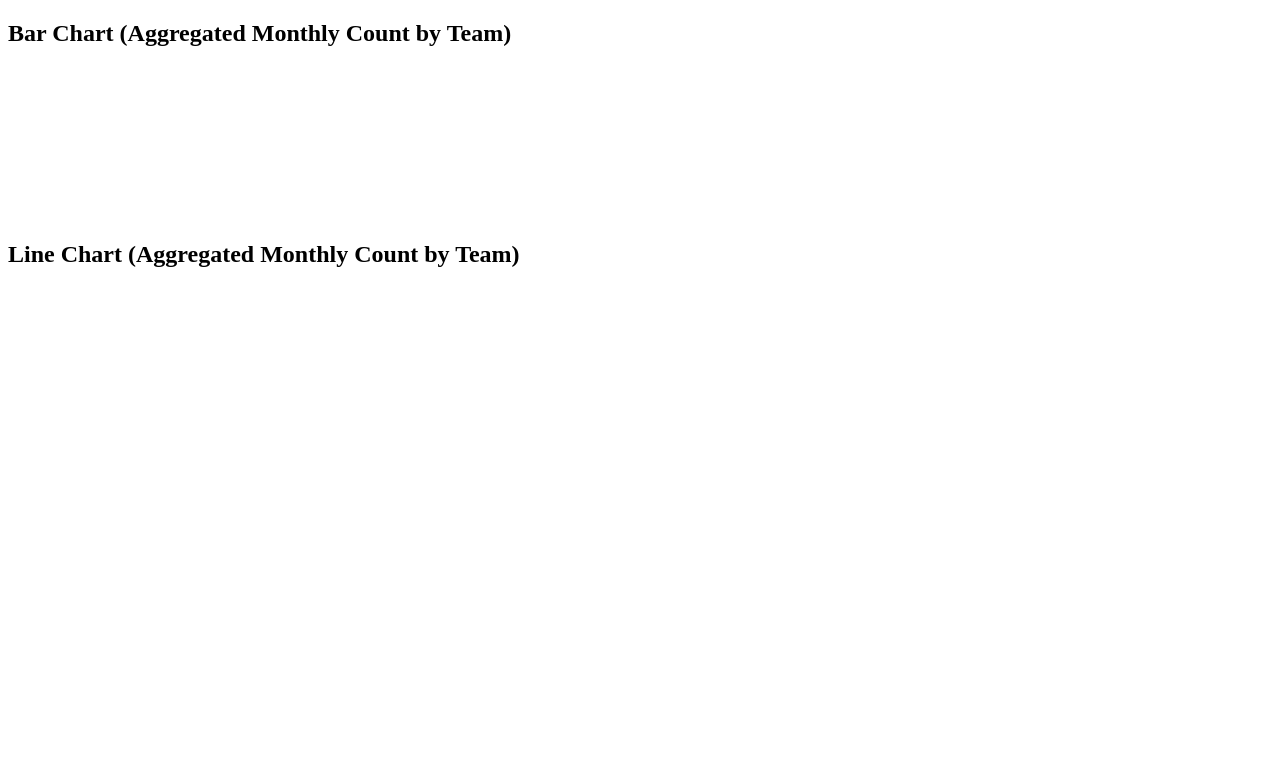
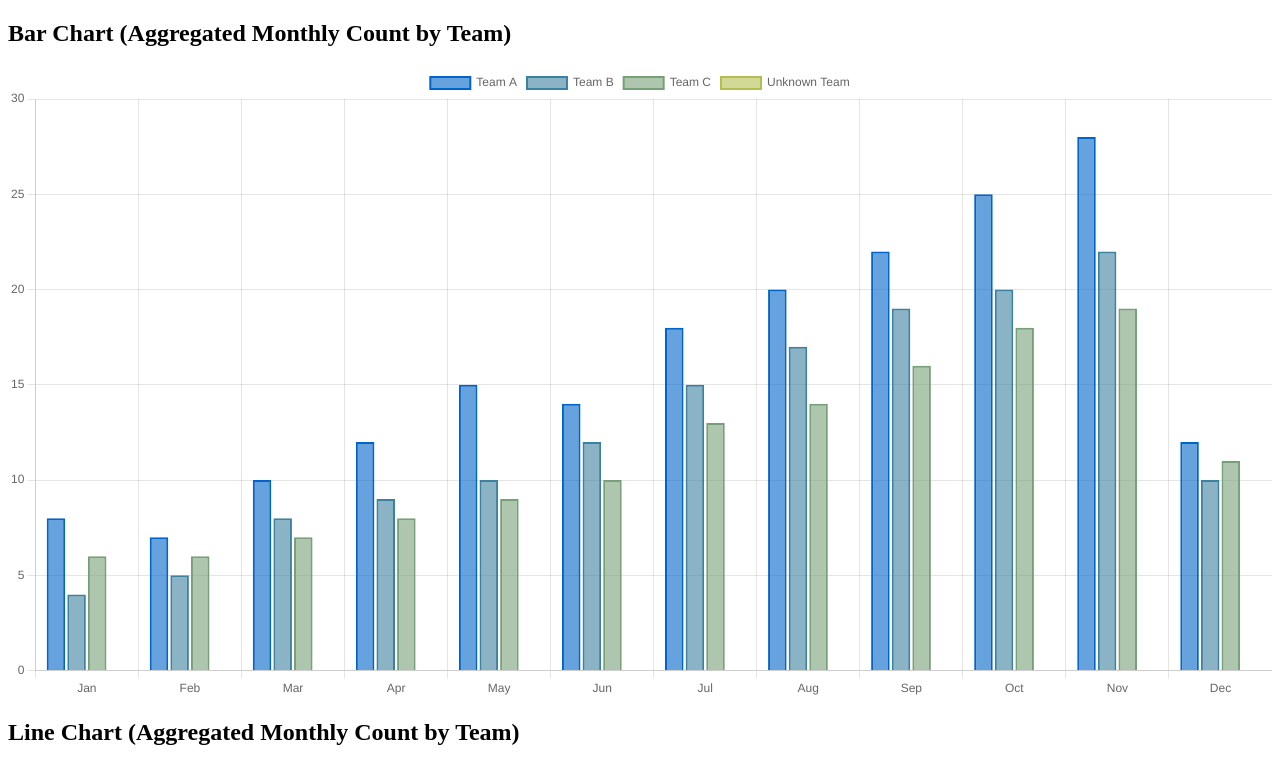
Before and after one commit to ag143/GCPPCA, a plain HTML site: page CSV.html in a window 1280 px wide. Shown: the top 763 px of the page. Drawn offline with nearby package versions, Linux system fonts and the light colour scheme.

Commit message:
Update CSV.html

```diff
--- a/CSV.html
+++ b/CSV.html
@@ -22,22 +22,28 @@
             let aggregatedData = {}; // Store aggregated counts
 
             rows.forEach(row => {
-                const [date, month, team, count] = row.split(",");
-                const monthTrimmed = month.trim();
-                const teamTrimmed = team.trim();
-                const countValue = parseInt(count.trim());
+                if (!row.trim()) return; // Skip empty lines
 
-                if (!aggregatedData[monthTrimmed]) {
-                    aggregatedData[monthTrimmed] = {};
+                const cols = row.split(",");
+                if (cols.length < 4) return; // Skip malformed rows
+
+                let [date, month, team, count] = cols.map(col => col.trim());
+
+                if (!month) return; // Skip rows without a valid month
+                team = team || "Unknown Team"; // Default team name if missing
+                count = parseInt(count) || 0; // Default count to 0 if missing or invalid
+
+                if (!aggregatedData[month]) {
+                    aggregatedData[month] = {};
                 }
-                if (!aggregatedData[monthTrimmed][teamTrimmed]) {
-                    aggregatedData[monthTrimmed][teamTrimmed] = 0;
+                if (!aggregatedData[month][team]) {
+                    aggregatedData[month][team] = 0;
                 }
-                aggregatedData[monthTrimmed][teamTrimmed] += countValue;
+                aggregatedData[month][team] += count;
             });
 
             const labels = Object.keys(aggregatedData); // Months
-            const teams = [...new Set(rows.map(row => row.split(",")[2].trim()))]; // Unique teams
+            const teams = [...new Set(rows.map(row => row.split(",")[2]?.trim() || "Unknown Team"))]; // Unique teams
 
             let datasets = teams.map((team, index) => ({
                 label: team,
```
